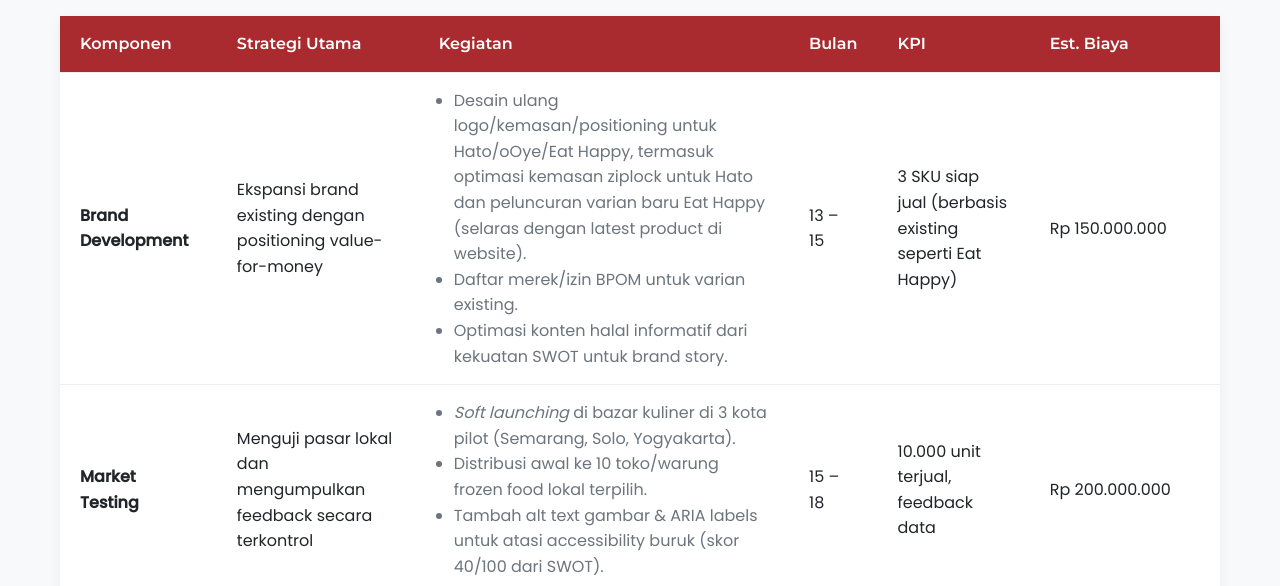
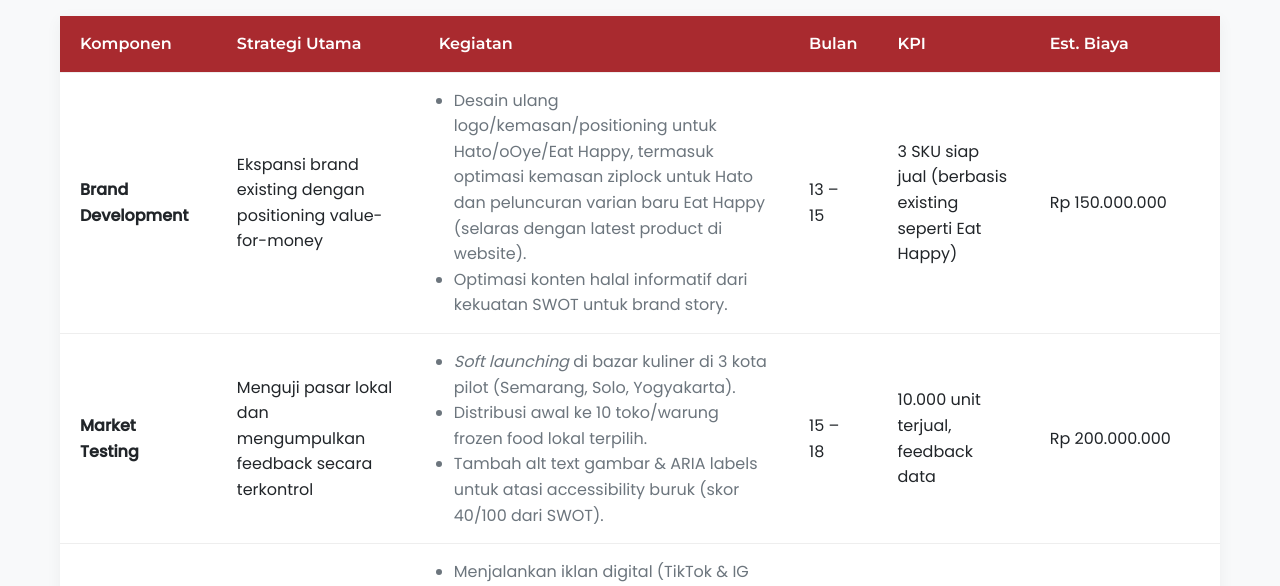
Before and after one commit to Official-idn/SRFOOD-V2STRATEGY, a plain HTML site: page pages/semester3.html in a window 1280 px wide. Shown: the part 511-1097 px from the top of the page. Drawn offline with Linux system fonts and the light colour scheme; no server answers.

Commit message:
Update semester3.html

```diff
--- a/pages/semester3.html
+++ b/pages/semester3.html
@@ -142,7 +142,6 @@
                             <td>
                                 <ul>
                                     <li>Desain ulang logo/kemasan/positioning untuk Hato/oOye/Eat Happy, termasuk optimasi kemasan ziplock untuk Hato dan peluncuran varian baru Eat Happy (selaras dengan latest product di website).</li>
-                                    <li>Daftar merek/izin BPOM untuk varian existing.</li>
                                     <li>Optimasi konten halal informatif dari kekuatan SWOT untuk brand story.</li>
                                 </ul>
                             </td>
@@ -309,4 +308,5 @@
         }).catch(error => console.error('Error loading dynamic content:', error)); // Atasi konten minim dari SWOT
     </script>
 </body>
+
 </html>
```
